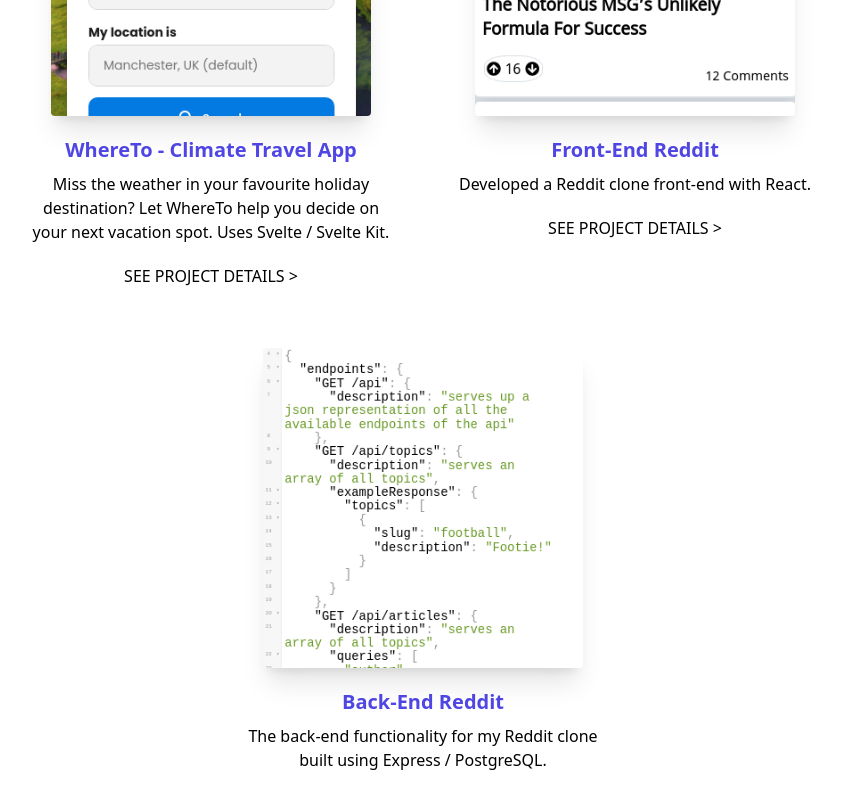
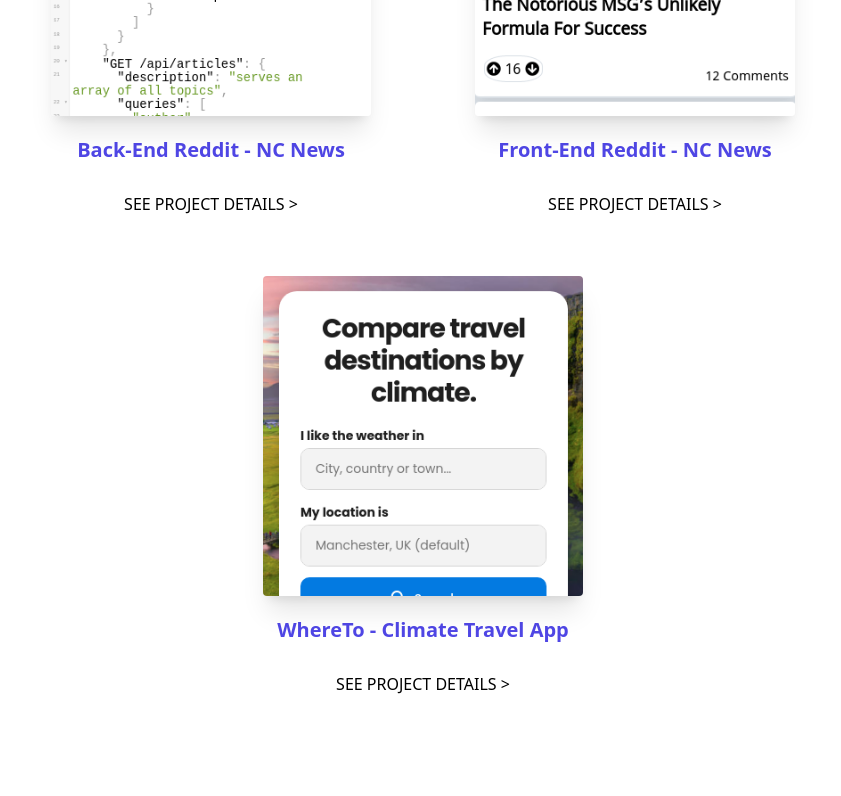
Before and after one commit to benwestondigital/next-portfolio, a Next.js app: page / in a window 1280 px wide. Shown: the part 2360-3156 px from the top of the page, without its empty margins (217-1058 px from the left). Built offline with nearby package versions, Linux system fonts and the light colour scheme.

Commit message:
change from object to using getstaticprops

```diff
--- a/components/Projects.jsx
+++ b/components/Projects.jsx
@@ -1,27 +1,17 @@
 import { Element } from 'react-scroll';
 import SingleProject from './SingleProject';
-import whereto from '../public/images/whereto.png'
-import redditfront from '../public/images/redditfront.png'
-import redditback from '../public/images/redditback.png'
 
-
-const Projects = () => {
-  const projects = [
-    { slug: 'whereto', projName: 'WhereTo - Climate Travel App', image: whereto, description: 'Miss the weather in your favourite holiday destination? Let WhereTo help you decide on your next vacation spot. Uses Svelte / Svelte Kit.' },
-    { slug: 'reddit-front', projName: 'Front-End Reddit', image: redditfront, description: 'Developed a Reddit clone front-end with React.' },
-    { slug: 'reddit-back', projName: 'Back-End Reddit', image: redditback, description: 'The back-end functionality for my Reddit clone built using Express / PostgreSQL.' },
-  ];
-
+const Projects = ({projects}) => {
   return (
     <Element id='projects' name='projects'>
       <div className='flex flex-col items-center justify-center w-full h-auto my-32'>
-        <h2 className='text-6xl font-bold text-indigo-900'>
-          Projects
-        </h2>
-        <p className='mt-5 mb-5 font-normal text-center'>Here are some of the projects I&apos;ve been working on lately:</p>
+        <h2 className='text-6xl font-bold text-indigo-900'>Projects</h2>
+        <p className='mt-5 mb-5 font-normal text-center'>
+          Here are some of the projects I&apos;ve been working on lately:
+        </p>
         <div className='items-center justify-center gap-10 mt-10 md:flex flex-wrap sm:flex-col md:flex-row md:items-start md:gap-10 sm:pb-10'>
           {projects.map(project => {
-            return <SingleProject key={project.projName} project={project} />;
+            return <SingleProject key={project.slug} project={project} />;
           })}
         </div>
       </div>
--- a/components/SingleProject.jsx
+++ b/components/SingleProject.jsx
@@ -1,13 +1,13 @@
 import Image from 'next/image';
 import Link from 'next/link';
 
-const SingleProject = ({ project }) => {
+const SingleProject = ({ project: { slug, frontmatter } }) => {
   return (
     <div className='flex flex-col w-96 items-center justify-start'>
       <div className='rounded w-80 h-80 shadow-xl relative'>
         <Image
-          src={project.image}
-          alt={project.projName}
+          src={`/${frontmatter.socialImage}`}
+          alt={frontmatter.title}
           layout='fill'
           objectFit='cover'
           className='p-2 rounded cursor-pointer'
@@ -15,15 +15,15 @@ const SingleProject = ({ project }) => {
         />
       </div>
       <h2 className='text-xl m-2 mt-5 text-indigo-600 font-semibold'>
-        {project.projName}
+        {frontmatter.title}
       </h2>
       <p className='text-center font-normal mx-2 mb-5 flex-wrap'>
-        {project.description}
+        {frontmatter.description}
       </p>
-      <Link
-        href={`/projects/${project.slug}`}
-      >
-        <a className='uppercase text-center font-normal font mb-5 flex-wrap'>See Project Details &gt;</a>
+      <Link href={`/projects/${slug}`}>
+        <a className='uppercase text-center font-normal font mb-5 flex-wrap'>
+          See Project Details &gt;
+        </a>
       </Link>
     </div>
   );
```
